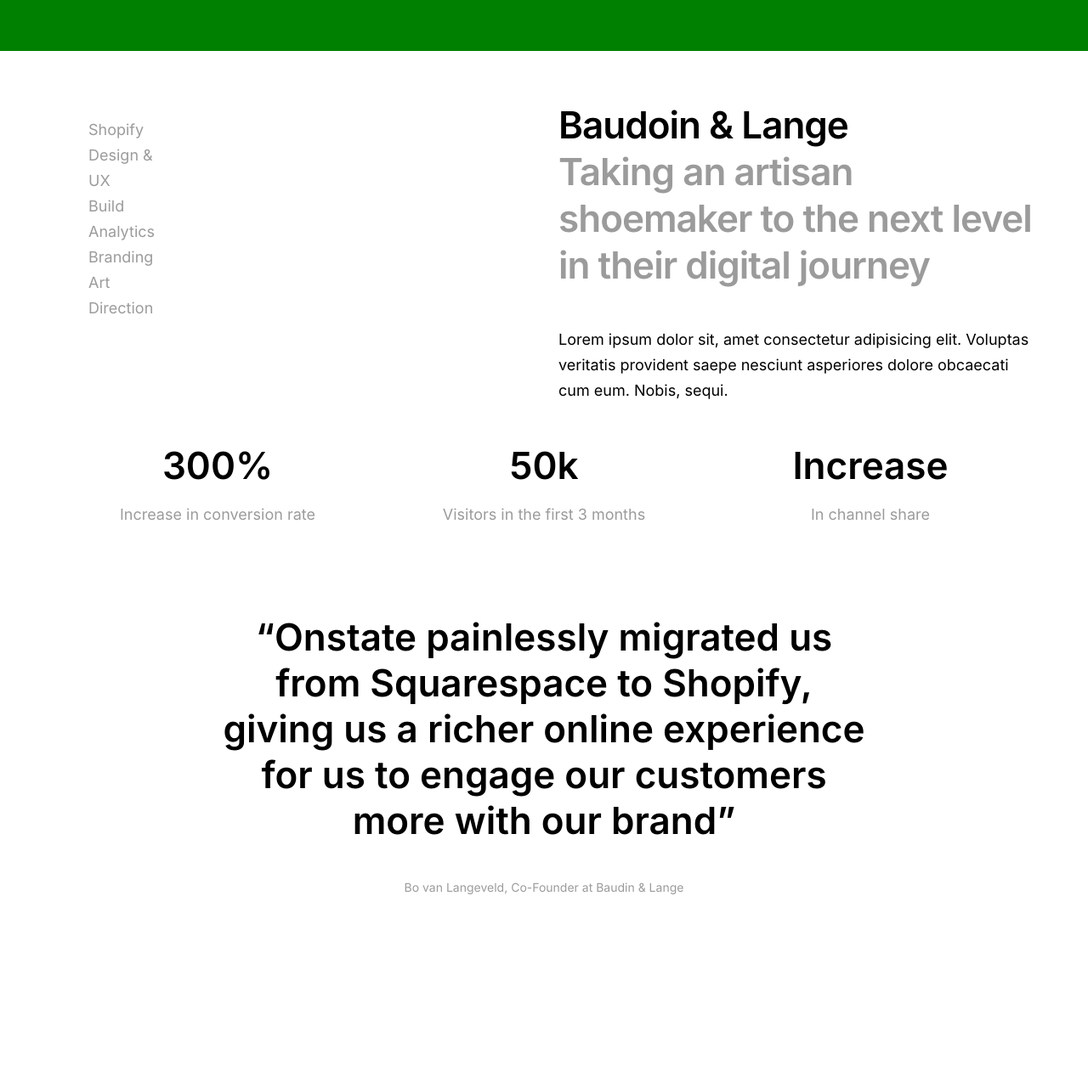
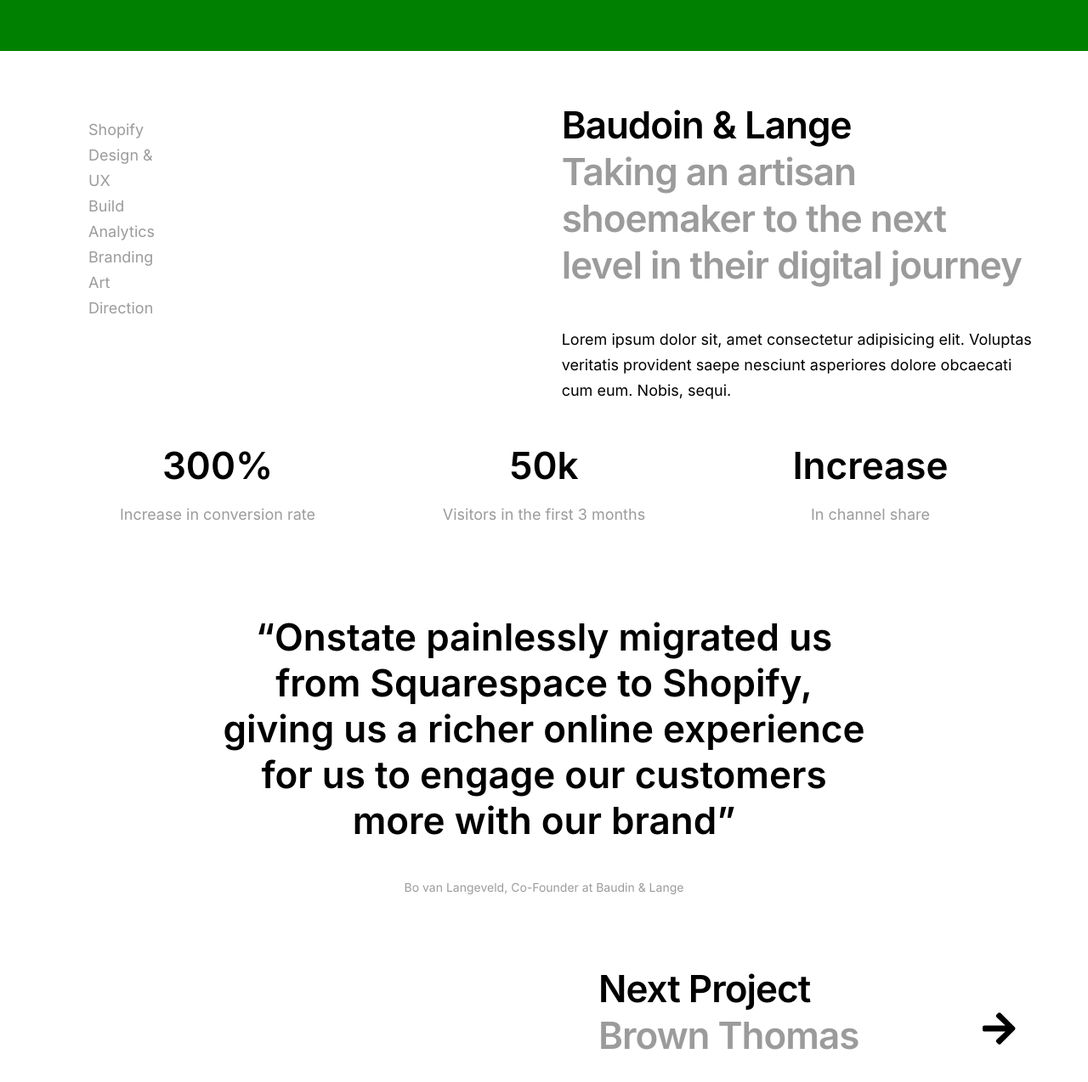
Before and after one commit to BenRut/onstate-tech-test, a React (Create React App) app: page / in a window 1280 px wide. Shown: the part 580-1854 px from the top of the page at 85% size. Before the commit the page ends 1717 px from the top, so only its background shows below. Built offline with nearby package versions, Linux system fonts and the light colour scheme.

Commit message:
adds footer

```diff
--- a/src/App.css
+++ /dev/null
@@ -1,34 +0,0 @@
-.App-logo {
-	height: 40vmin;
-	pointer-events: none;
-}
-
-@media (prefers-reduced-motion: no-preference) {
-	.App-logo {
-		animation: App-logo-spin infinite 20s linear;
-	}
-}
-
-.App-header {
-	background-color: #282c34;
-	min-height: 100vh;
-	display: flex;
-	flex-direction: column;
-	align-items: center;
-	justify-content: center;
-	font-size: calc(10px + 2vmin);
-	color: white;
-}
-
-.App-link {
-	color: #61dafb;
-}
-
-@keyframes App-logo-spin {
-	from {
-		transform: rotate(0deg);
-	}
-	to {
-		transform: rotate(360deg);
-	}
-}
--- a/src/App.js
+++ b/src/App.js
@@ -1,16 +1,20 @@
 import React from 'react';
 import logo from './logo.svg';
-import './App.css';
 import Header from './components/Header';
+import Footer from './components/Footer';
 import ProjectPage from './components/ProjectPage';
 import GlobalStyles from './styles/GlobalStyles';
+import { ProjectPageWrapper } from './styles/ProjectPage';
 
 function App() {
 	return (
 		<div className="App">
 			<GlobalStyles />
 			<Header />
-			<ProjectPage />
+			<ProjectPageWrapper>
+				<ProjectPage />
+				<Footer />
+			</ProjectPageWrapper>
 		</div>
 	);
 }
--- /dev/null
+++ b/src/components/Footer.jsx
@@ -0,0 +1,23 @@
+import React from 'react';
+import { NextProject, ArrowWrapper } from '../styles/Footer';
+import { BigBlackTitle, BigGreyTitle } from '../styles/Text';
+import { FontAwesomeIcon } from '@fortawesome/react-fontawesome';
+import { faArrowRight } from '@fortawesome/free-solid-svg-icons';
+
+const Footer = () => {
+	return (
+		<div>
+			<NextProject>
+				<div>
+					<BigBlackTitle>Next Project</BigBlackTitle>
+					<BigGreyTitle>Brown Thomas</BigGreyTitle>
+				</div>
+				<ArrowWrapper>
+					<FontAwesomeIcon icon={faArrowRight} />
+				</ArrowWrapper>
+			</NextProject>
+		</div>
+	);
+};
+
+export default Footer;
--- a/src/components/ProjectPage.jsx
+++ b/src/components/ProjectPage.jsx
@@ -1,11 +1,8 @@
 import React, { Component } from 'react';
 import {
-	ProjectPageWrapper,
 	Services,
 	ProjectWrapper,
 	Project,
-	Client,
-	SubHeading,
 	ProjectDescription,
 	Successes,
 	SuccessPoint,
@@ -15,12 +12,12 @@
 	Testimony,
 	Author
 } from '../styles/ProjectPage';
+import { BigBlackTitle, BigGreyTitle } from '../styles/Text';
 
 class ProjectPage extends Component {
 	render() {
 		return (
 			<>
-				<ProjectPageWrapper>
 				<ProjectWrapper>
 					<Services>
 						<li>Shopify</li>
@@ -31,15 +28,15 @@
 						<li>Art Direction</li>
 					</Services>
 					<Project>
-							<Client>Baudoin & Lange</Client>
-							<SubHeading>
+						<BigBlackTitle>Baudoin & Lange</BigBlackTitle>
+						<BigGreyTitle>
 							Taking an artisan shoemaker to the next level in their digital
 							journey
-							</SubHeading>
+						</BigGreyTitle>
 						<ProjectDescription>
-								Lorem ipsum dolor sit, amet consectetur adipisicing elit.
-								Voluptas veritatis provident saepe nesciunt asperiores dolore
-								obcaecati cum eum. Nobis, sequi.
+							Lorem ipsum dolor sit, amet consectetur adipisicing elit. Voluptas
+							veritatis provident saepe nesciunt asperiores dolore obcaecati cum
+							eum. Nobis, sequi.
 						</ProjectDescription>
 					</Project>
 				</ProjectWrapper>
@@ -60,12 +57,11 @@
 				<TestimonyWrapper>
 					<Testimony>
 						&ldquo;Onstate painlessly migrated us from Squarespace to Shopify,
-							giving us a richer online experience for us to engage our
-							customers more with our brand&rdquo;
+						giving us a richer online experience for us to engage our customers
+						more with our brand&rdquo;
 					</Testimony>
 					<Author>Bo van Langeveld, Co-Founder at Baudin & Lange</Author>
 				</TestimonyWrapper>
-				</ProjectPageWrapper>
 			</>
 		);
 	}
--- /dev/null
+++ b/src/styles/Footer.jsx
@@ -0,0 +1,16 @@
+import styled from 'styled-components';
+
+const NextProject = styled.div`
+	margin-left: 50vw;
+	display: flex;
+	justify-content: space-between;
+	align-items: center;
+`;
+
+const ArrowWrapper = styled.div`
+	height: 60px;
+	width: 60px;
+	font-size: 44px;
+`;
+
+export { NextProject, ArrowWrapper };
--- a/src/styles/ProjectPage.jsx
+++ b/src/styles/ProjectPage.jsx
@@ -14,6 +14,7 @@
 	color: #9b9b9b;
 	list-style: none;
 	text-align: left;
+	width: 200px;
 `;
 
 const Project = styled.div`
@@ -22,26 +23,6 @@
 
 const ProjectWrapper = styled.div`
 	display: flex;
-`;
-
-const Client = styled.h1`
-	color: #000;
-	font-family: 'Inter-Semibold';
-	font-size: 44px;
-	line-height: 55px;
-	letter-spacing: -1px;
-	margin-bottom: 0px;
-	margin-block-start: 0px;
-`;
-
-const SubHeading = styled.h2`
-	color: #9b9b9b;
-	font-family: 'Inter-Semibold';
-	font-size: 44px;
-	line-height: 55px;
-	letter-spacing: -1px;
-	margin-bottom: 45px;
-	margin-top: 0px;
 `;
 
 const ProjectDescription = styled.p`
@@ -107,8 +88,6 @@
 	Services,
 	Project,
 	ProjectWrapper,
-	Client,
-	SubHeading,
 	ProjectDescription,
 	Successes,
 	SuccessPoint,
--- /dev/null
+++ b/src/styles/Text.jsx
@@ -0,0 +1,23 @@
+import styled from 'styled-components';
+
+const BigBlackTitle = styled.h2`
+	color: #000;
+	font-family: 'Inter-Semibold';
+	font-size: 44px;
+	line-height: 55px;
+	letter-spacing: -1px;
+	margin-bottom: 0px;
+	margin-block-start: 0px;
+`;
+
+const BigGreyTitle = styled.h2`
+	color: #9b9b9b;
+	font-family: 'Inter-Semibold';
+	font-size: 44px;
+	line-height: 55px;
+	letter-spacing: -1px;
+	margin-bottom: 45px;
+	margin-top: 0px;
+`;
+
+export { BigGreyTitle, BigBlackTitle };
```
Lines whose indentation alone changed are shown as unchanged.
